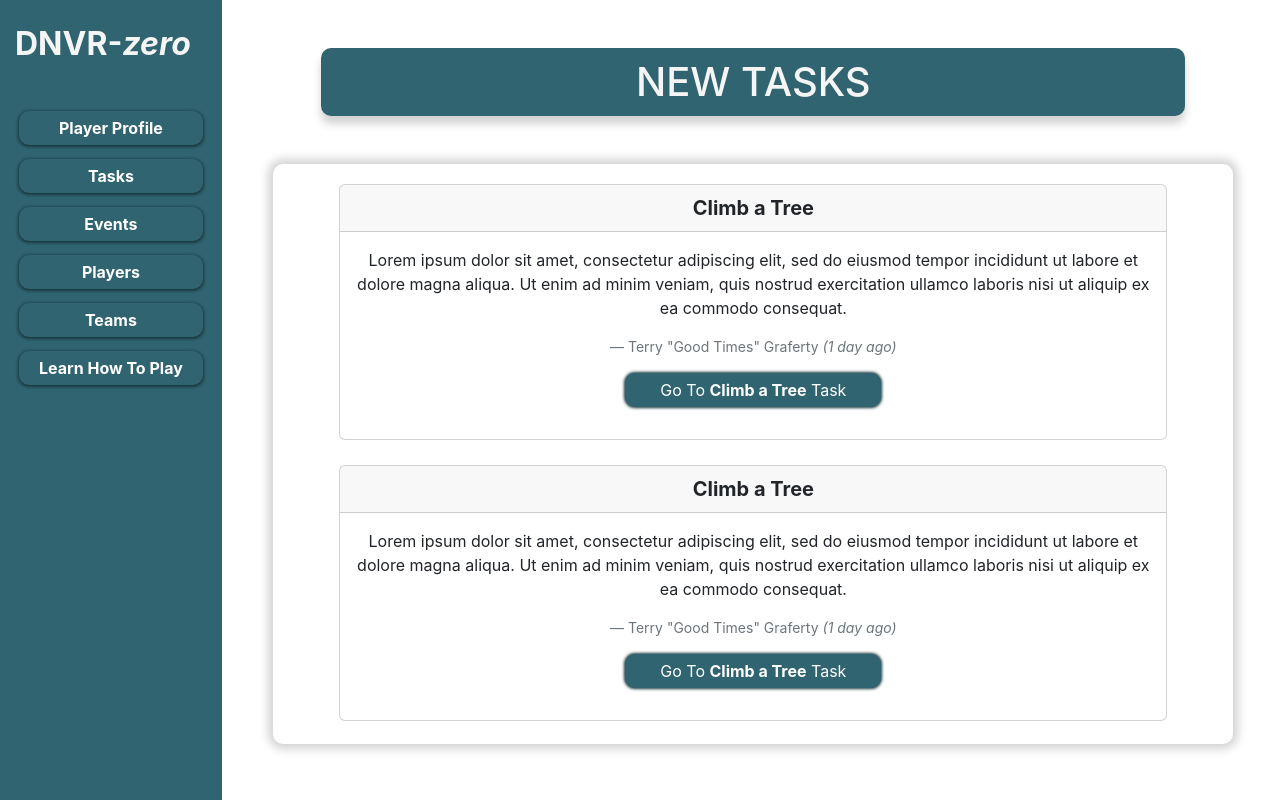
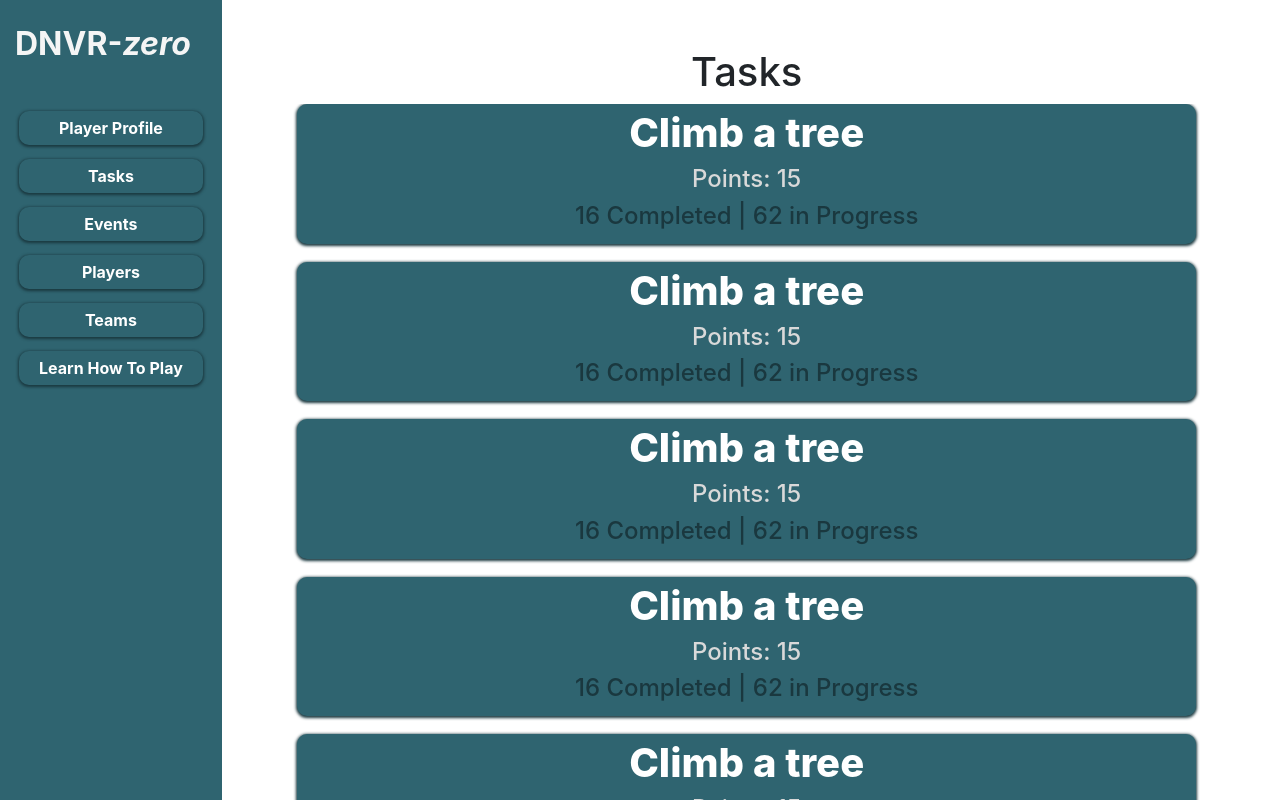
Before and after one commit to dnvr-zero/dnvr-zero-fe, a React (Create React App) app: page / in a window 1280 px wide. Shown: the top 800 px of the page. Built offline with nearby package versions, Linux system fonts and the light colour scheme.

Commit message:
Created SingleTaskModal, SingleTask, and TaskHolder components and initially styled

```diff
--- a/src/components/HomePage.tsx
+++ b/src/components/HomePage.tsx
@@ -1,13 +1,15 @@
 import * as React from 'react';
 import NewTasksOnHomePage from './NewTasksOnHomePage';
 import { Container } from 'react-bootstrap';
+import TaskHolder from './TaskHolder';
 
 interface HomePageProps {}
 
 const HomePage: React.FC<HomePageProps> = () => {
 	return (
 		<Container>
-			<NewTasksOnHomePage />
+			{/* <NewTasksOnHomePage /> */}
+            <TaskHolder />
 		</Container>
 	);
 };
--- a/src/components/NewTasksOnHomePage.tsx
+++ b/src/components/NewTasksOnHomePage.tsx
@@ -104,7 +104,6 @@ const NewTasksOnHomePage: React.FC<NewTasksOnHomePageProps> = (props) => {
 						</Button>
 					</Card.Body>
 				</Card>
-
 			</Container>
 		</div>
 	);
--- /dev/null
+++ b/src/components/SingleTask.tsx
@@ -0,0 +1,33 @@
+import '../styles/SingleTask.css';
+import * as React from 'react';
+import { Container, Button } from 'react-bootstrap';
+import SingleTaskModal from './SingleTaskModal';
+
+interface SingleTaskProps {}
+
+const SingleTask: React.FunctionComponent<SingleTaskProps> = (props) => {
+	const [showSingleTaskModal, setShowSingleTaskModal] =
+		React.useState<boolean>(false);
+
+	return (
+		<Container className="single-task-container">
+			<Button
+				className="single-task-button-container"
+				id="learnButton"
+				onClick={() => setShowSingleTaskModal(true)}
+			>
+				<h3 className="single-task-title">Climb a tree</h3>
+				<h4 className="points-total">Points: 15</h4>
+				<h4 className="completed-and-progress-text">
+					16 Completed | 62 in Progress
+				</h4>
+			</Button>
+			<SingleTaskModal
+				show={showSingleTaskModal}
+				onHide={() => setShowSingleTaskModal(false)}
+			/>
+		</Container>
+	);
+};
+
+export default SingleTask;
--- /dev/null
+++ b/src/components/SingleTaskModal.tsx
@@ -0,0 +1,38 @@
+import '../styles/SingleTaskModal.css'
+import * as React from 'react';
+import { Modal, Button } from 'react-bootstrap';
+
+interface SingleTaskModalProps {
+	show: boolean;
+	onHide: () => void;
+}
+
+const SingleTaskModal: React.FC<SingleTaskModalProps> = ({ show, onHide }) => {
+	return (
+		<Modal
+			show={show}
+			onHide={onHide}
+			size="lg"
+			aria-labelledby="contained-modal-title-vcenter"
+			centered
+		>
+			<Modal.Header className="d-flex flex-column">
+				<Modal.Title>
+					<strong>Climb a Tree</strong>
+				</Modal.Title>
+				<p>Created By: Terry "Good Times" Graferty</p>
+			</Modal.Header>
+			<Modal.Body className="text-center">
+				<p>
+					Lorem ipsum dolor sit amet, consectetur adipiscing elit, sed do
+					eiusmod tempor incididunt ut labore et dolore magna aliqua. Ut enim ad
+					minim veniam, quis nostrud exercitation ullamco laboris nisi ut
+					aliquip ex ea commodo consequat.
+				</p>
+			</Modal.Body>
+			<Button className="single-task-modal-button">Go to Task Details</Button>
+		</Modal>
+	);
+};
+
+export default SingleTaskModal;
--- /dev/null
+++ b/src/components/TaskHolder.tsx
@@ -0,0 +1,26 @@
+import '../styles/TaskHolder.css';
+import * as React from 'react';
+import SingleTask from './SingleTask';
+import { Container } from 'react-bootstrap';
+
+interface TaskHolderProps {}
+
+const TaskHolder: React.FC<TaskHolderProps> = () => {
+	return (
+		<div className="d-flex flex-column align-items-center">
+			<h1>Tasks</h1>
+			<Container className="single-task-main-container">
+				<SingleTask />
+				<SingleTask />
+				<SingleTask />
+				<SingleTask />
+				<SingleTask />
+				<SingleTask />
+				<SingleTask />
+				<SingleTask />
+			</Container>
+		</div>
+	);
+};
+
+export default TaskHolder;
--- /dev/null
+++ b/src/styles/SingleTask.css
@@ -0,0 +1,23 @@
+.single-task-container {
+	display: flex;
+	flex-direction: column;
+	align-items: center;
+}
+
+.single-task-button-container {
+	width: 100%;
+    margin-bottom: 2%;
+}
+
+.single-task-title {
+	font-size: 2.5em;
+	font-weight: 800;
+}
+
+.completed-and-progress-text {
+	color: #1a383f;
+}
+
+.points-total {
+    color: #D9D9D9;
+}
--- /dev/null
+++ b/src/styles/SingleTaskModal.css
@@ -0,0 +1,17 @@
+.single-task-modal-button {
+    align-self: center;
+    width: 50%;
+    margin-bottom: 1%;
+    border-radius: 10px;
+	box-shadow: 0 1px 3px 1px #1a383f;
+	font-weight: 700;
+	background-color: #2f6470;
+	border: none;
+	padding: 5px 20px;
+	transition: 0.2s ease-in-out;
+}
+
+.single-task-modal-button:hover {
+    box-shadow: 0 1px 5px 2px #1a383f;
+	background-color: #418999;
+}
--- /dev/null
+++ b/src/styles/TaskHolder.css
@@ -0,0 +1,6 @@
+
+
+.single-task-main-container {
+    overflow: auto;
+
+}
```
